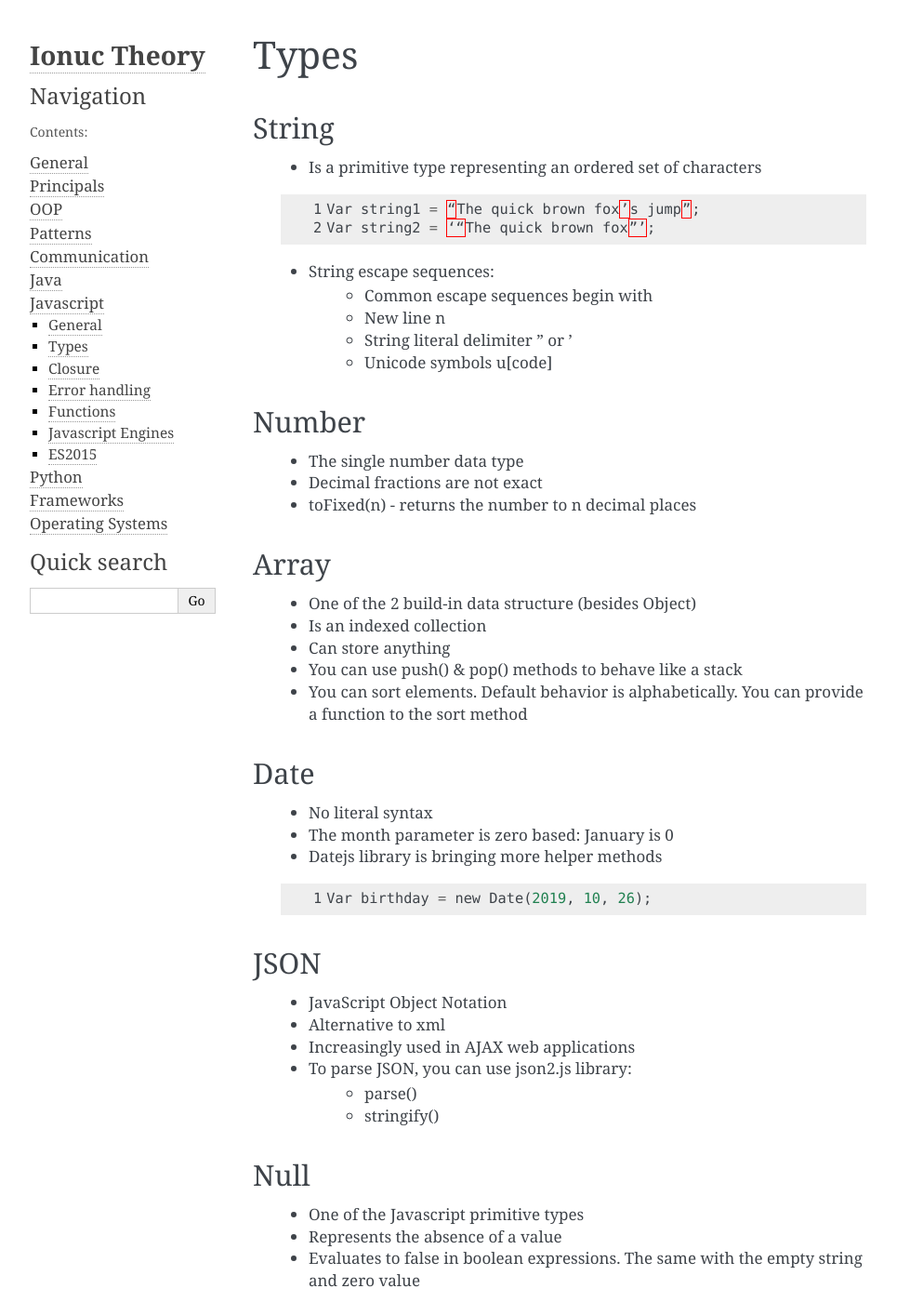
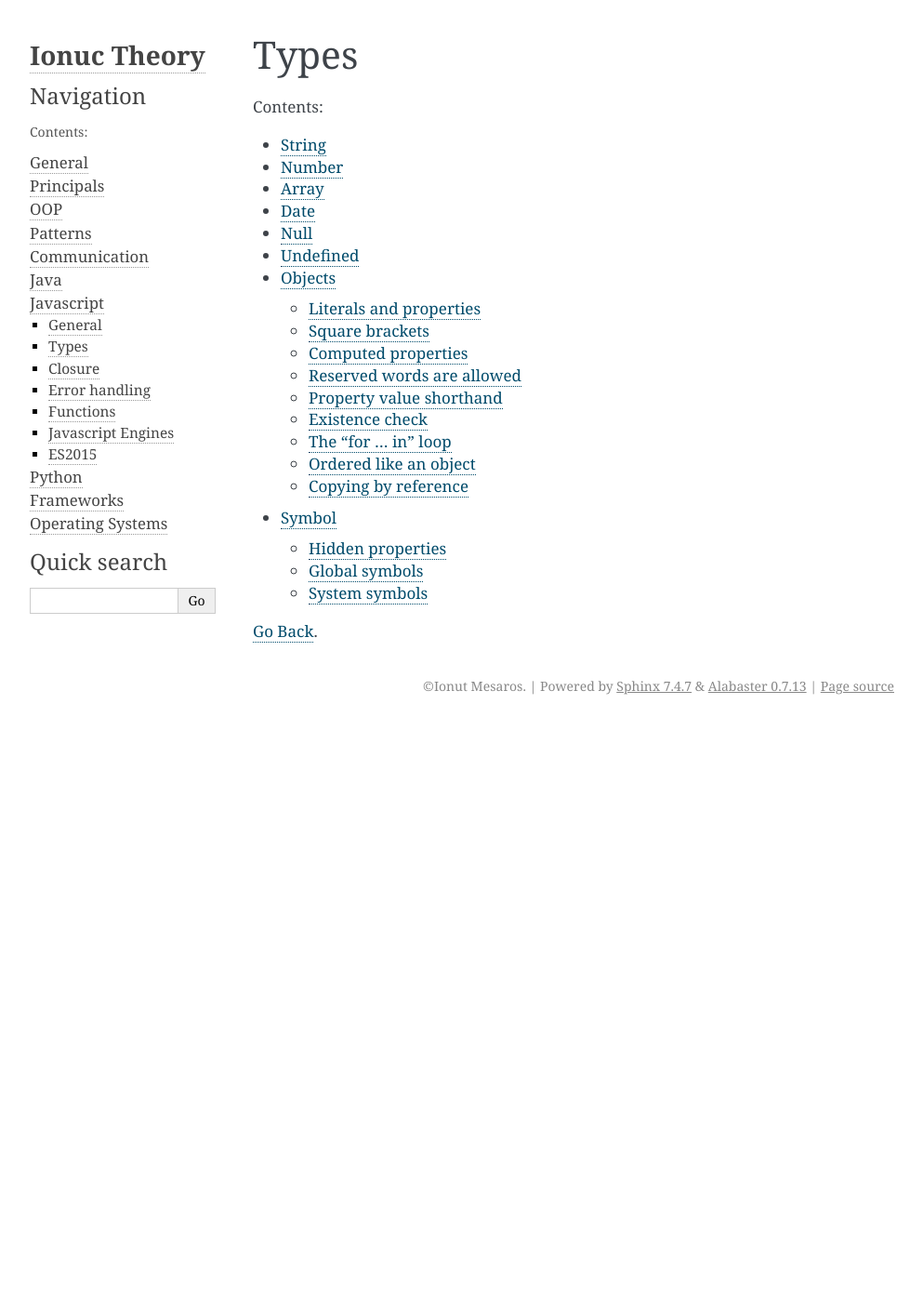
Before and after one commit to Ionuc/books_summaries, a Sphinx documentation site: the page built from sphinx/source/javascript/types/index.rst, in a window 1280 px wide and 1400 px high. Shown: the whole window at 93% size, without its empty margins (148-1141 px from the left). Built offline with Sphinx 7.4.7, drawn with Linux system fonts in a browser that asks for light colours; some of the changed text lies outside the part shown.

Commit message:
Add javascript types folder

```diff
--- a/sphinx/source/javascript/types/index.rst
+++ b/sphinx/source/javascript/types/index.rst
@@ -3,102 +3,17 @@
 Types
 =====
 
-String
-------
-    - Is a primitive type representing an ordered set of characters
+.. toctree::
+    :maxdepth: 2
+    :caption: Contents:
 
-    .. code-block:: python
-       :linenos:
-
-       Var string1 = “The quick brown fox’s jump”;
-       Var string2 = ‘“The quick brown fox”’;
-
-    - String escape sequences:
-        - Common escape sequences begin with \
-        - New line \n
-        - String literal delimiter \” or \’
-        - Unicode symbols \u[code]
-
-Number
-------
-    - The single number data type
-    - Decimal fractions are not exact
-    - toFixed(n) - returns the number to n decimal places
-
-Array
------
-    - One of the 2 build-in data structure (besides Object)
-    - Is an indexed collection
-    - Can store anything
-    - You can use push() & pop() methods to behave like a stack
-    - You can sort elements. Default behavior is alphabetically. You can provide a
-      function to the sort method
-
-Date
-----
-    - No literal syntax
-    - The month parameter is zero based: January is 0
-    - Datejs library is bringing more helper methods
-
-    .. code-block:: python
-       :linenos:
-
-       Var birthday = new Date(2019, 10, 26);
-
-JSON
-----
-    - JavaScript Object Notation
-    - Alternative to xml
-    - Increasingly used in AJAX web applications
-    - To parse JSON, you can use json2.js library:
-        - parse()
-        - stringify()
-
-Null
-----
-    - One of the Javascript primitive types
-    - Represents the absence of a value
-    - Evaluates to false in boolean expressions. The same with the empty string and zero value
-
-    .. code-block:: python
-       :linenos:
-
-       var mtvalue = null;
-       if (!null){
-           write("null evaluates to false");
-       }
-       var hasAValue = 1;
-       if (hasAValue){
-         write(hasAValue + " has a value")
-       }
-       Output
-       null evaluates to false
-       1 has a value
-
-Undefined
----------
-    - Also a JavaScript primitive type
-    - Represents an unknown value, which is a variable or property which is not assigned
-    - Is returned when a non-existing object property is called
-    - Evaluates to false in boolean expressions
-
-    .. code-block:: python
-       :linenos:
-
-       var notAssigned;
-       write(notAssigned)
-       if(!notAssigned){
-         write("undefined evaluates to false");
-       }
-       var person = {
-         name: "Frank"
-       };
-       write("non-existent object property: "+ person.age);
-       write(typeof person)
-       Output:
-       undefined
-       undefined evaluates to false
-       non-existent object property: undefined
-       Objec
+    strings.rst
+    numbers.rst
+    array.rst
+    date.rst
+    null.rst
+    undefined.rst
+    objects.rst
+    symbol.rst
 
 :ref:`Go Back <javascript-label>`.
```
Also changed, not shown: sphinx/source/javascript/types/array.rst (added, +12 -0 lines), sphinx/source/javascript/types/date.rst (added, +14 -0 lines), sphinx/source/javascript/types/null.rst (added, +24 -0 lines), sphinx/source/javascript/types/numbers.rst (added, +9 -0 lines), sphinx/source/javascript/types/objects.rst (added, +244 -0 lines), sphinx/source/javascript/types/strings.rst (added, +19 -0 lines), sphinx/source/javascript/types/symbol.rst (added, +95 -0 lines), sphinx/source/javascript/types/undefined.rst (added, +29 -0 lines).
